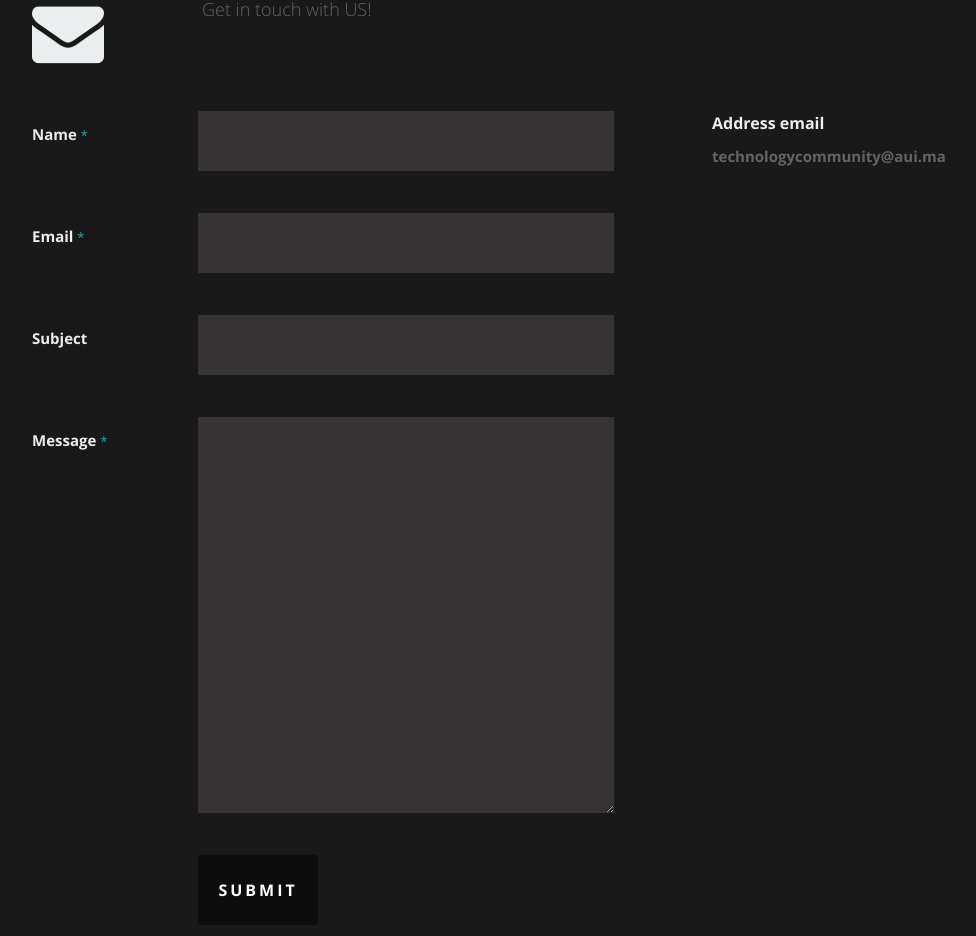
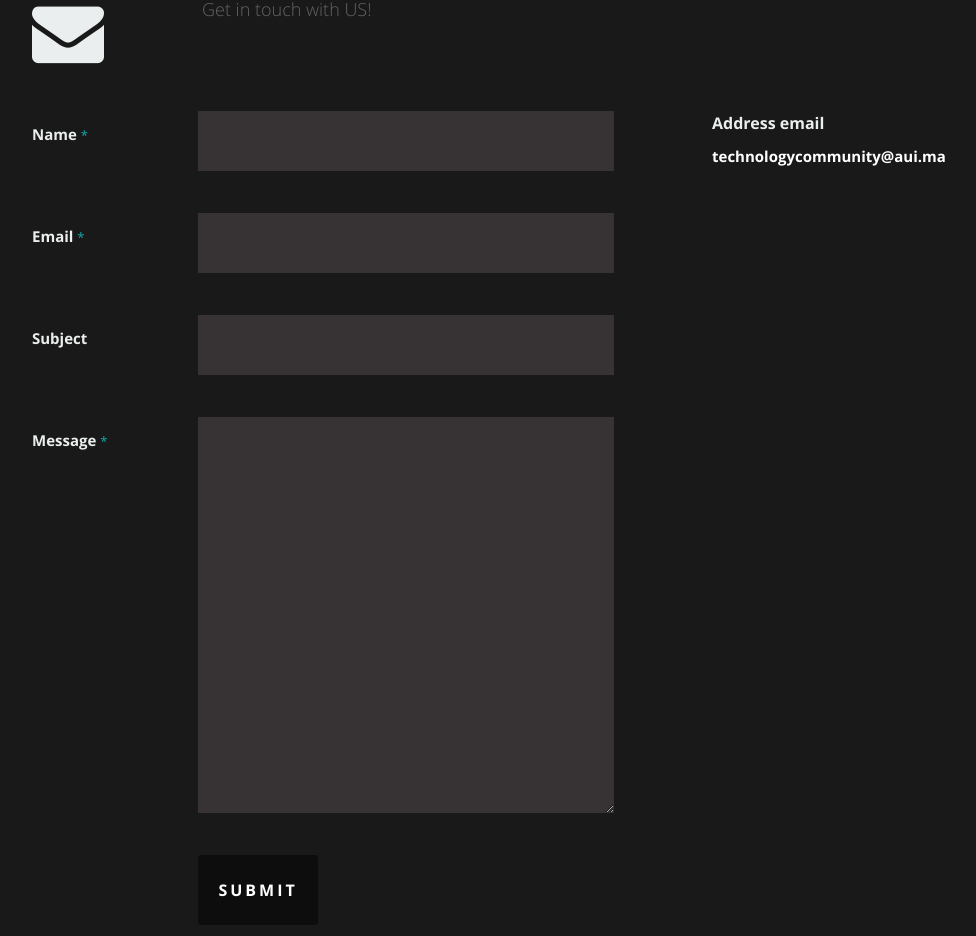
Before and after one commit to proesaad/tecom, a React (Create React App) app: page / in a window 1280 px wide. Shown: the part 2068-3004 px from the top of the page, without its empty margins (118-1094 px from the left). Built offline with nearby package versions, Linux system fonts and the light colour scheme.

Commit message:
Update Contact.js

```diff
--- a/src/Components/Contact.js
+++ b/src/Components/Contact.js
@@ -26,7 +26,7 @@ const Contact = ({ data }) => {
       <div className="row section-head">
         <div className="two columns header-col">
           <h1>
-           <b> <span>Get In Touch.</span> </b>
+           <b style={{ color: "white" }}> <span>Get In Touch.</span> </b>
           </h1>
         </div>
 
@@ -116,7 +116,7 @@ const Contact = ({ data }) => {
             <h4>Address email</h4>
             <p className="address">
 
-             <b> {contactEmail}</b>
+             <b style={{ color: "white" }}> {contactEmail}</b>
 
             </p>
           </div>
```
